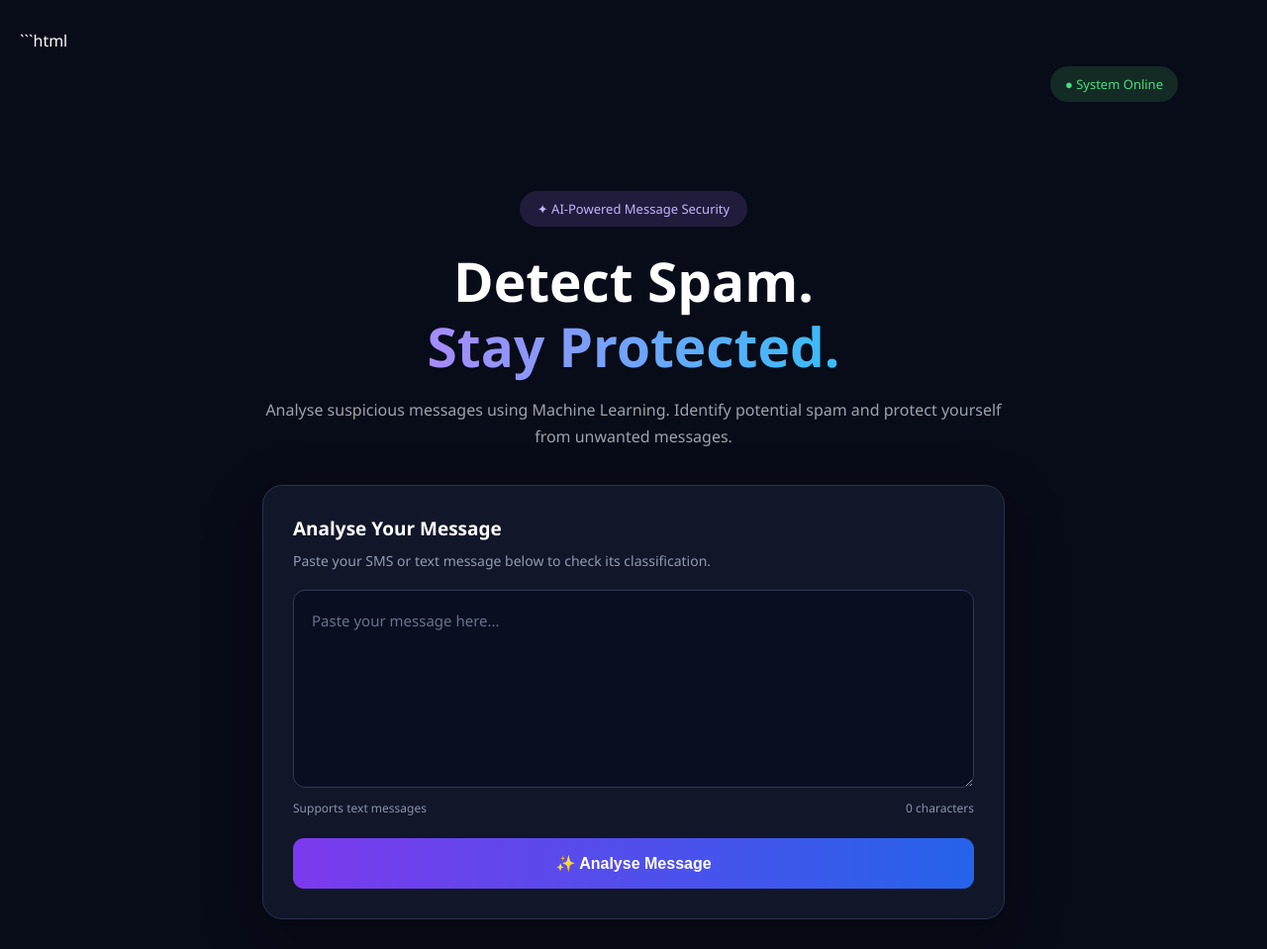
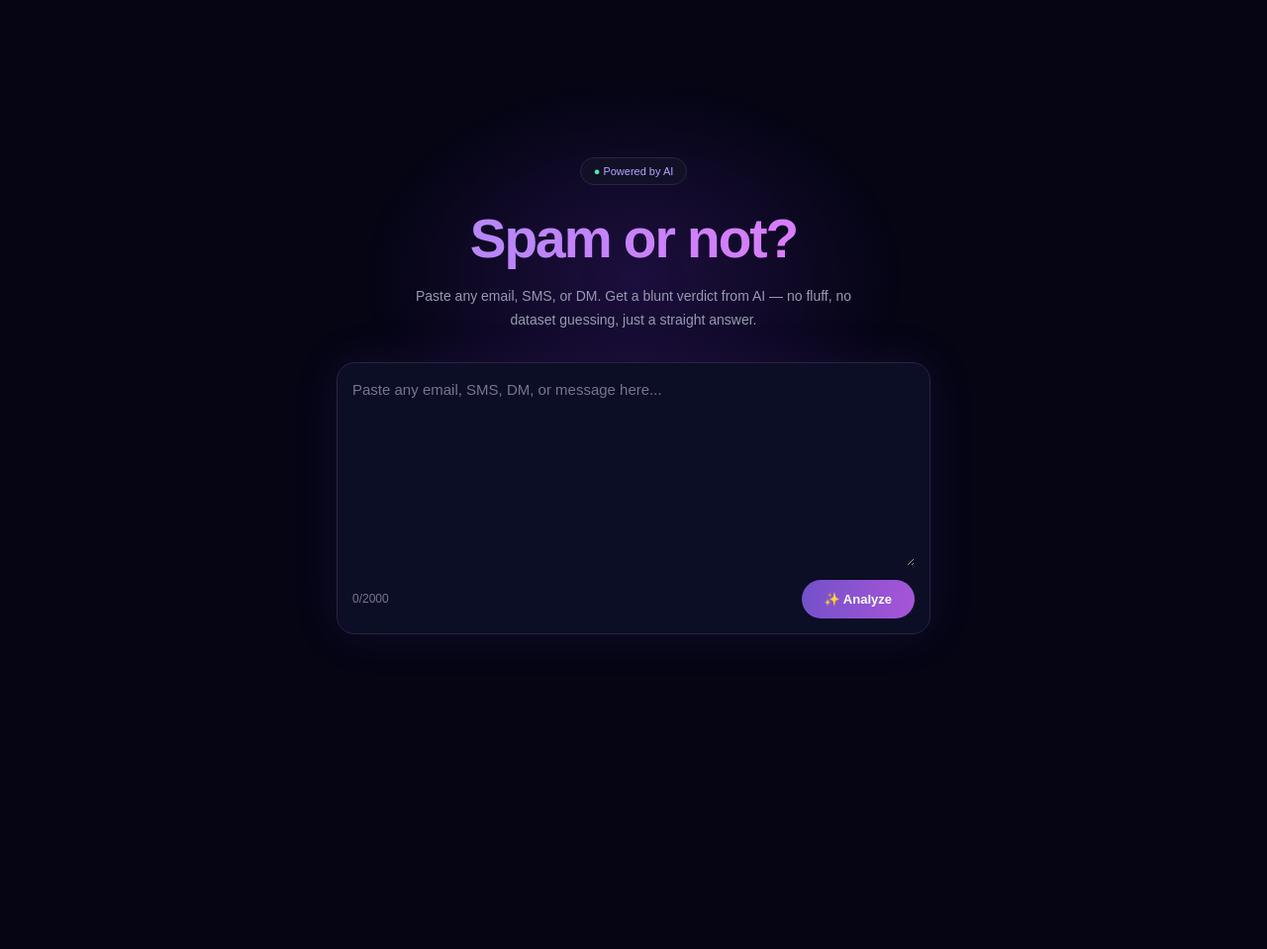
Before and after one commit to shaikmudassir850/SMS-SPAM-DETECTION-, a Flask app: page / in a window 1280 px wide. Shown: the whole page at 99% size. After the commit the page ends 641 px from the top, so only its background shows below. Run offline with Flask 3, Linux system fonts and the light colour scheme; parts of the project's set-up code (start-up, migrations or seed data) failed here and were passed over.

Commit message:
Revise index.html for spam detection UI updates

````diff
--- a/templates/index.html
+++ b/templates/index.html
@@ -1,12 +1,10 @@
-```html
+
 <!DOCTYPE html>
 <html lang="en">
-
 <head>
     <meta charset="UTF-8">
     <meta name="viewport" content="width=device-width, initial-scale=1.0">
-
-    <title>AI Message Detection</title>
+    <title>Spam or Not? | AI Detector</title>
 
     <style>
         * {
@@ -16,265 +14,270 @@
         }
 
         body {
-            font-family: 'Segoe UI', Arial, sans-serif;
-            background: #080b18;
+            min-height: 100vh;
+            background: #050514;
             color: white;
-            min-height: 100vh;
-            padding: 30px 20px;
+            font-family: Arial, sans-serif;
+            display: flex;
+            justify-content: center;
+            align-items: center;
+            padding: 25px;
+            position: relative;
+            overflow-x: hidden;
         }
 
-        .navbar {
-            max-width: 1100px;
-            margin: auto;
-            display: flex;
-            justify-content: flex-end;
-            padding: 15px 0 35px;
+        body::before {
+            content: "";
+            position: fixed;
+            width: 550px;
+            height: 400px;
+            top: 10%;
+            left: 50%;
+            transform: translateX(-50%);
+            background: radial-gradient(
+                ellipse,
+                rgba(102, 45, 190, 0.25),
+                transparent 70%
+            );
+            pointer-events: none;
         }
 
-        .status {
-            color: #4ade80;
-            font-size: 13px;
-            background: #142b25;
-            padding: 9px 15px;
-            border-radius: 30px;
-        }
-
-        .hero {
+        .container {
+            width: 100%;
+            max-width: 600px;
             text-align: center;
-            margin: 55px auto 35px;
-            max-width: 750px;
+            position: relative;
+            z-index: 1;
         }
 
         .badge {
             display: inline-block;
-            color: #c4b5fd;
-            background: #211b3c;
-            padding: 9px 18px;
+            padding: 7px 13px;
+            border: 1px solid #282443;
+            background: #111027;
+            color: #b5a4ff;
             border-radius: 30px;
-            font-size: 13px;
+            font-size: 11px;
             margin-bottom: 22px;
         }
 
-        h1 {
-            font-size: clamp(35px, 6vw, 55px);
-            line-height: 1.2;
-            margin-bottom: 18px;
+        .badge span {
+            color: #55e6a5;
         }
 
-        h1 span {
-            background: linear-gradient(90deg, #a78bfa, #38bdf8);
+        h1 {
+            font-size: clamp(36px, 7vw, 55px);
+            font-weight: 800;
+            letter-spacing: -2px;
+            background: linear-gradient(90deg, #a78bfa, #e879f9);
             -webkit-background-clip: text;
+            background-clip: text;
             color: transparent;
+            margin-bottom: 15px;
         }
 
         .subtitle {
-            color: #9ca3af;
-            font-size: 16px;
+            color: #9998b2;
+            font-size: 14px;
             line-height: 1.7;
+            max-width: 470px;
+            margin: 0 auto 30px;
         }
 
-        .main-card {
-            max-width: 750px;
-            margin: auto;
-            background: #111629;
-            border: 1px solid #29314b;
-            border-radius: 20px;
-            padding: 30px;
-            box-shadow: 0 20px 60px rgba(0,0,0,0.3);
-        }
-
-        .card-title {
-            font-size: 19px;
-            margin-bottom: 10px;
-        }
-
-        .card-description {
-            color: #929bb1;
-            font-size: 14px;
-            margin-bottom: 20px;
+        .input-card {
+            background: rgba(13, 15, 38, 0.95);
+            border: 1px solid #292344;
+            border-radius: 18px;
+            padding: 15px;
+            box-shadow: 0 0 45px rgba(119, 69, 220, 0.13);
+            text-align: left;
         }
 
         textarea {
             width: 100%;
-            min-height: 200px;
+            min-height: 190px;
+            background: transparent;
+            border: none;
+            outline: none;
             resize: vertical;
-            background: #090e20;
-            border: 1px solid #303a58;
-            border-radius: 12px;
-            padding: 18px;
             color: white;
             font-size: 15px;
-            line-height: 1.7;
-            outline: none;
+            line-height: 1.6;
             font-family: inherit;
         }
 
-        textarea:focus {
-            border-color: #8b5cf6;
-            box-shadow: 0 0 0 3px rgba(139,92,246,0.12);
+        textarea::placeholder {
+            color: #77758e;
         }
 
-        textarea::placeholder {
-            color: #68738c;
+        .bottom {
+            display: flex;
+            justify-content: space-between;
+            align-items: center;
+            gap: 10px;
+            margin-top: 10px;
         }
 
-        .bottom-info {
-            display: flex;
-            justify-content: space-between;
-            color: #8993aa;
+        #counter {
+            color: #77758e;
             font-size: 12px;
-            margin: 12px 0 22px;
         }
 
         button {
-            width: 100%;
-            padding: 16px;
             border: none;
-            border-radius: 11px;
-            background: linear-gradient(90deg, #7c3aed, #2563eb);
+            border-radius: 30px;
+            padding: 12px 23px;
+            background: linear-gradient(100deg, #7251c9, #a855d8);
             color: white;
-            font-size: 16px;
             font-weight: bold;
+            font-size: 13px;
             cursor: pointer;
             transition: 0.3s;
         }
 
         button:hover {
             transform: translateY(-2px);
-            box-shadow: 0 8px 25px rgba(124,58,237,0.3);
+            box-shadow: 0 0 20px #8955d9;
         }
 
         button:disabled {
-            opacity: 0.65;
-            cursor: wait;
+            opacity: 0.6;
+            cursor: not-allowed;
         }
 
         .result {
             margin-top: 25px;
-            padding: 22px;
-            border-radius: 13px;
+            padding: 20px;
+            border-radius: 15px;
+            background: #111027;
+            border: 1px solid #393052;
             text-align: center;
         }
 
-        .spam {
-            background: #35191f;
-            border: 1px solid #ef4444;
-        }
-
-        .ham {
-            background: #123126;
-            border: 1px solid #22c55e;
-        }
-
         .result h2 {
+            font-size: 22px;
             margin-bottom: 8px;
         }
 
         .result p {
-            color: #cbd5e1;
-            font-size: 14px;
+            color: #aaa8bf;
+            font-size: 13px;
         }
 
-        @media(max-width: 600px) {
-            .main-card {
+        .spam {
+            border-color: #9e343f;
+        }
+
+        .spam h2 {
+            color: #ff6b78;
+        }
+
+        .ham {
+            border-color: #218b67;
+        }
+
+        .ham h2 {
+            color: #5ce6a6;
+        }
+
+        @media (max-width: 480px) {
+            body {
                 padding: 20px;
             }
 
-            .hero {
-                margin-top: 30px;
+            textarea {
+                min-height: 170px;
             }
         }
     </style>
-
 </head>
 
 <body>
 
-    <nav class="navbar">
-        <div class="status">● System Online</div>
-    </nav>
+    <main class="container">
 
-    <section class="hero">
+        <div class="badge">
+            <span>●</span> Powered by AI
+        </div>
 
-        <div class="badge">✦ AI-Powered Message Security</div>
-
-        <h1>
-            Detect Spam.<br>
-            <span>Stay Protected.</span>
-        </h1>
+        <h1>Spam or not?</h1>
 
         <p class="subtitle">
-            Analyse suspicious messages using Machine Learning.
-            Identify potential spam and protect yourself from unwanted messages.
-        </p>
-
-    </section>
-
-    <div class="main-card">
-
-        <h3 class="card-title">Analyse Your Message</h3>
-
-        <p class="card-description">
-            Paste your SMS or text message below to check its classification.
+            Paste any email, SMS, or DM. Get a blunt verdict from AI —
+            no fluff, no dataset guessing, just a straight answer.
         </p>
 
         <form action="/predict" method="POST" id="spamForm">
 
+            <div class="input-card">
+
                 <textarea
+                    id="message"
                     name="message"
-                id="message"
-                placeholder="Paste your message here..."
-                required>{{ message or '' }}</textarea>
+                    maxlength="2000"
+                    placeholder="Paste any email, SMS, DM, or message here..."
+                    required
+                >{{ message or '' }}</textarea>
 
-            <div class="bottom-info">
-                <span>Supports text messages</span>
-                <span id="counter">0 characters</span>
+                <div class="bottom">
+
+                    <span id="counter">0/2000</span>
+
+                    <button type="submit" id="analyzeBtn">
+                        ✨ Analyze
+                    </button>
+
                 </div>
 
-            <button type="submit" id="analyzeBtn">
-                ✨ Analyse Message
-            </button>
+            </div>
 
         </form>
-
-        <!-- CORRECTED RESULT DISPLAY -->
 
         {% if prediction == 'spam' %}
 
         <div class="result spam">
-                <h2>🚨 Spam Detected!</h2>
-                <p>This message has been classified as spam by the model.</p>
+            <h2>🚨 SPAM DETECTED</h2>
+            <p>This message has been classified as spam by the ML model.</p>
         </div>
 
         {% elif prediction == 'ham' %}
 
         <div class="result ham">
-                <h2>✅ No Spam Detected</h2>
-                <p>This message has been classified as legitimate by the model.</p>
+            <h2>✓ NOT SPAM</h2>
+            <p>This message has been classified as legitimate by the ML model.</p>
         </div>
 
         {% endif %}
 
-    </div>
+    </main>
 
     <script>
-
-        const message = document.getElementById("message");
+        const messageInput = document.getElementById("message");
         const counter = document.getElementById("counter");
         const form = document.getElementById("spamForm");
         const button = document.getElementById("analyzeBtn");
 
-        message.addEventListener("input", function() {
-            counter.textContent = message.value.length + " characters";
+        function updateCounter() {
+            counter.textContent =
+                messageInput.value.length + "/2000";
+        }
+
+        messageInput.addEventListener("input", updateCounter);
+
+        updateCounter();
+
+        form.addEventListener("submit", function(event) {
+
+            if (!messageInput.value.trim()) {
+                event.preventDefault();
+                alert("Please enter a message first!");
+                return;
+            }
+
+            button.disabled = true;
+            button.textContent = "Analyzing...";
+
         });
-
-        counter.textContent = message.value.length + " characters";
-
-        form.addEventListener("submit", function() {
-            button.disabled = true;
-            button.textContent = "⏳ Analysing Message...";
-        });
-
     </script>
 
 </body>
````
Lines whose indentation alone changed are shown as unchanged.
